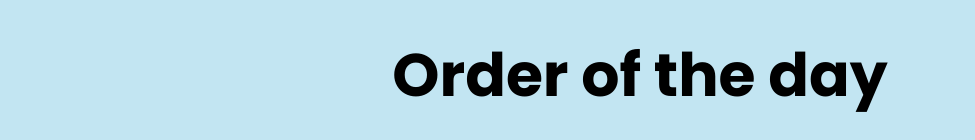
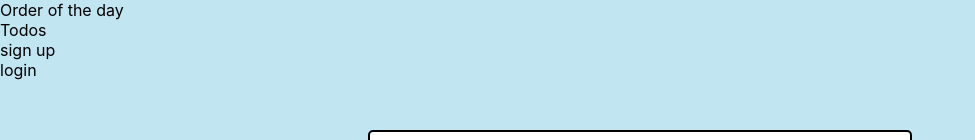
Before and after one commit to HaydenMCD/adv-app-dev-todo, a React (Create React App) app in the folder react-app/: page / in a window 1280 px wide. Shown: the top 140 px of the page, without its empty margins (0-975 px from the left). Built offline with nearby package versions, Linux system fonts and the light colour scheme; no server answers; the database is empty.

Commit message:
Added mock for navbar

```diff
--- a/react-app/src/App.js
+++ b/react-app/src/App.js
@@ -1,8 +1,9 @@
 import './App.css';
 import Homepage from './Routes/Homepage';
 import Login from './Routes/Login';
+import NotFound from './Routes/NotFound';
+import Groups from './Routes/Groups';
 import { routes } from './Routes/routePaths'
-import NotFound from './Routes/NotFound';
 import { Route, Routes, BrowserRouter, renderMatches } from "react-router-dom";
 import Signup from './Routes/Signup';
 import { useState } from 'react';
@@ -14,7 +15,8 @@ import { async } from '@firebase/util';
 const {
   HOME,
   LOGIN,
-  SIGNUP
+  SIGNUP,
+  GROUPS
 } = routes;
 
 const App = () => {
@@ -62,6 +64,7 @@ useEffect(() => {
           <Route path={HOME} element={<Homepage user={user} />} />
           <Route path={LOGIN} element={<Login seterror={setUser} user={user} />} />
           <Route path={SIGNUP} element={<Signup seterror={setUser} user={user} />} />
+          <Route path={GROUPS} element={<Groups seterror={setUser} user={user} />} />
           <Route path="*" element={<NotFound />} />
         </Routes>
       </BrowserRouter>
--- /dev/null
+++ b/react-app/src/Components/Navbar.js
@@ -0,0 +1,14 @@
+import React from 'react'
+
+const Navbar = () => {
+    return (
+        <div>
+            <div>Order of the day</div>
+            <div>Todos</div>
+            <div>sign up</div>
+            <div>login</div>
+        </div>
+    )
+}
+
+export default Navbar
--- a/react-app/src/Routes/Groups.js
+++ b/react-app/src/Routes/Groups.js
@@ -0,0 +1,17 @@
+import React from 'react'
+import Navbar from '../Components/Navbar'
+
+const Groups = () => {
+  return (
+    <>
+      <div>
+        <Navbar />
+      </div>
+      <div>
+        This is the page where users will be able to join groups
+      </div>
+    </>
+  )
+}
+
+export default Groups
--- a/react-app/src/Routes/Homepage.js
+++ b/react-app/src/Routes/Homepage.js
@@ -1,7 +1,7 @@
 import React from "react";
-import Title from "../Components/title";
 import AddTodo from '../Components/AddTodo';
 import Todo from '../Components/Todo';
+import Navbar from "../Components/Navbar";
 import { db } from "../firebase";
 import {
   collection,
@@ -45,7 +45,7 @@ function Homepage({user}) {
   return (
     <div className="Homepage">
       <div>
-        <Title />
+        <Navbar />
       </div>
       <div>
         <AddTodo user={user} />
--- a/react-app/src/Routes/Login.js
+++ b/react-app/src/Routes/Login.js
@@ -1,5 +1,5 @@
 import React from 'react';
-import Title from '../Components/title';
+import Navbar from '../Components/Navbar';
 import Button from '@mui/material/Button';
 import AnonymousSignIn from '../Components/AnonymousSignIn';
 import LogoutButton from '../Components/LogoutButton';
@@ -9,7 +9,7 @@ const Login = ({setUser, user}) => {
   return (
     <div className='Login'>
       <div>
-        <Title />
+        <Navbar />
       </div>
       <div className='login-container'>
         <div className='email-login'>
--- a/react-app/src/Routes/NotFound.js
+++ b/react-app/src/Routes/NotFound.js
@@ -1,10 +1,14 @@
 import React from 'react';
 import Button from '@mui/material/Button';
 import { Link } from 'react-router-dom';
+import Navbar from '../Components/Navbar';
 
 const NotFound = () => {
   return (
     <div className="NotFound" >
+        <div>
+        <Navbar />
+      </div>
       <div className='error-title'>
         404
       </div>
--- a/react-app/src/Routes/Signup.js
+++ b/react-app/src/Routes/Signup.js
@@ -1,5 +1,5 @@
 import React from 'react'
-import Title from '../Components/title'
+import Navbar from '../Components/Navbar'
 import SignupForm from '../Components/SignupForm'
 
 const Signup = () => {
@@ -7,7 +7,7 @@ const Signup = () => {
 
     <div className="signup">
       <div>
-        <Title />
+        <Navbar />
       </div>
       <div>
         <SignupForm />
--- a/react-app/src/Routes/routePaths.js
+++ b/react-app/src/Routes/routePaths.js
@@ -1,5 +1,6 @@
 export const routes = {
  HOME: '/',
  LOGIN: '/login',
- SIGNUP: '/signup'
+ SIGNUP: '/signup',
+ GROUPS: '/groups'
 }
```
